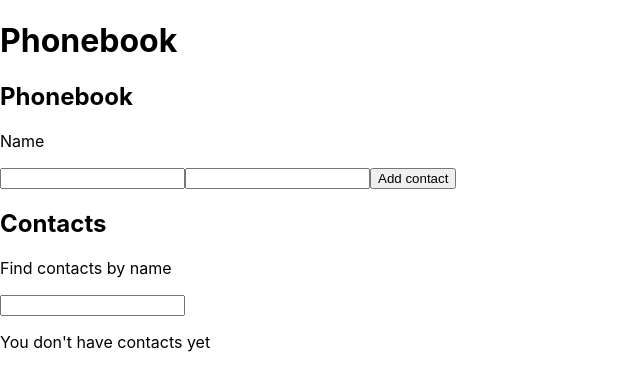
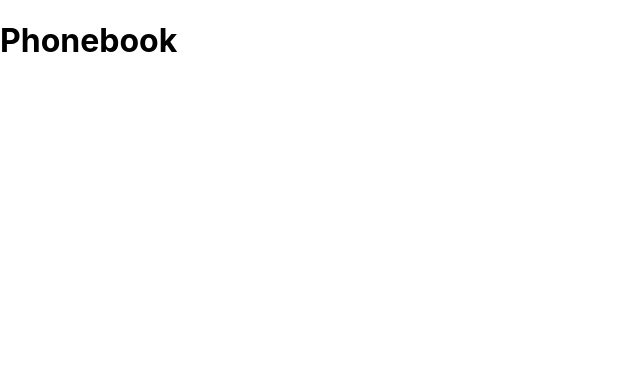
Before and after one commit to izaitseva/goit-react-hw-07-phonebook, a React (Create React App) app: page / in a window 1280 px wide. Shown: the top 390 px of the page, without its empty margins (0-640 px from the left). Built offline with nearby package versions, Linux system fonts and the light colour scheme.

Commit message:
start of project

```diff
--- /dev/null
+++ b/src/App.js
@@ -0,0 +1,10 @@
+import { Contacts } from "features/contacts/Contacts"
+
+export default function App() {
+    return (
+        <div>
+            <h1>Phonebook</h1>
+            <Contacts />
+        </div>
+    )
+}
--- a/src/components/App.jsx
+++ /dev/null
@@ -1,58 +0,0 @@
-import React, { useEffect, useState } from "react"
-import { nanoid } from 'nanoid';
-
-import Filter from "./Filter";
-import ContactList from "./ContactList";
-import ContactForm from "./ContactForm";
-
-export default function App() {
-
-  const [contacts, setContacts] = useState(() => {
-    const storedContacts = JSON.parse(localStorage.getItem('contacts'));
-    return storedContacts ?? [];
-  });
-  const [filter, setFilter] = useState('');
-
-  useEffect(() => {
-    localStorage.setItem('contacts', JSON.stringify(contacts));
-  }, [contacts])
-
-  const contactsPush = (name, number) => {
-    if (contacts.some(el => el.name.toLowerCase() === name.toLowerCase())) {
-      alert(`${name} is already in contacts`)
-
-    } else {
-      const newContact = {
-        id: nanoid(), name, number
-      }
-
-      setContacts(prevState => [...prevState, newContact]);
-    }
-  }
-
-  const removeContacts = contactId => {
-    setContacts(prevState => prevState.filter(contact => contact.id !== contactId))
-  };
-
-  const filterContacts = (filter) => {
-    setFilter(filter);
-  }
-
-  const getFilteredContacts = () => {
-
-    return contacts.filter(
-      (el) => el.name.toLowerCase().includes(filter.toLowerCase())
-    )
-  }
-
-  return (
-    <div>
-      <h1>Phonebook</h1>
-      <ContactForm contactsPush={contactsPush} />
-
-      <h2>Contacts</h2>
-      <Filter filterContacts={filterContacts} />
-      <ContactList contactsList={getFilteredContacts()} removeContacts={removeContacts}/>
-    </div>
-  );
-}
--- a/src/components/ContactForm.jsx
+++ /dev/null
@@ -1,57 +0,0 @@
-import React, { useState } from "react";
-import PropTypes from "prop-types";
-
-export default function ContactForm({ contactsPush }) {
-
-    const [name, setName] = useState('');
-    const handleChangeName = e => {
-
-        setName(e.target.value)
-    }
-
-    const [number, setNumber] = useState('');
-    const handleChangeNumb = e => {
-        setNumber(e.target.value)
-    }
-
-    const handleSubmit = event => {
-        event.preventDefault();
-        contactsPush(name, number);
-        reset();
-    }
-
-    const reset = () => {
-        setName('');
-        setNumber('');
-    }
-
-    return (
-        <form onSubmit={handleSubmit}>
-            <h2>Phonebook</h2>
-            <p>Name</p>
-            <input
-                type="text"
-                name="name"
-                value={name}
-                onChange={handleChangeName}
-                pattern="^[a-zA-Zа-яА-Я]+(([' -][a-zA-Zа-яА-Я ])?[a-zA-Zа-яА-Я]*)*$"
-                title="Name may contain only letters, apostrophe, dash and spaces. For example Adrian, Jacob Mercer, Charles de Batz de Castelmore d'Artagnan"
-                required
-            />
-            <input
-                type="tel"
-                name="number"
-                value={number}
-                onChange={handleChangeNumb}
-                pattern="\+?\d{1,4}?[-.\s]?\(?\d{1,3}?\)?[-.\s]?\d{1,4}[-.\s]?\d{1,4}[-.\s]?\d{1,9}"
-                title="Phone number must be digits and can contain spaces, dashes, parentheses and can start with +"
-                required
-            />
-            <button type="submit">Add contact</button>
-        </form>
-    )
-}
-
-ContactForm.propTypes = {
-    contactsPush: PropTypes.func.isRequired
-}
--- a/src/components/ContactList.jsx
+++ /dev/null
@@ -1,33 +0,0 @@
-import React from "react";
-import PropTypes from "prop-types";
-
-export default function ContactList({ contactsList, removeContacts }) {
-
-    return (
-        <div>
-            {contactsList.length === 0
-                ? <p>You don't have contacts yet</p>
-                : <ul>
-                    {
-                        contactsList.map(
-                            el => (<li key={el.id}>{el.name}: {el.number}
-                                <button onClick={() => {
-                                    removeContacts(el.id)
-                                }}>Delete</button>
-                            </li>)
-                        )
-                    }
-                </ul>
-            }
-        </div>
-    )
-}
-
-ContactList.propTypes = {
-    contactsList: PropTypes.arrayOf(PropTypes.shape({
-        id: PropTypes.string,
-        name: PropTypes.string,
-        number: PropTypes.string,
-    })).isRequired,
-    removeContacts: PropTypes.func.isRequired
-}
--- a/src/components/Filter.jsx
+++ /dev/null
@@ -1,26 +0,0 @@
-import React from "react";
-import PropTypes from "prop-types";
-
-export default function Filter({ filterContacts }) {
-
-    const handleChangeFilter = e => {
-        const { value } = e.currentTarget;
-        filterContacts(value);
-    }
-
-    return (
-        <div>
-            <p>Find contacts by name</p>
-            <input
-                type="text"
-                name="filter"
-                onChange={handleChangeFilter}
-            />
-        </div>
-
-    )
-}
-
-Filter.propTypes = {
-    filterContacts: PropTypes.func.isRequired
-}
--- /dev/null
+++ b/src/features/contacts/Contacts.js
@@ -0,0 +1,18 @@
+import { useSelector } from "react-redux"
+
+export const Contacts = () => {
+    const contacts = useSelector((state => state.contacts.contacts));
+    console.log(contacts);
+
+    return (
+        <ul>
+            {
+                contacts.map(
+                    contact => (<li key={contact.id}>
+                        {contact.name}: {contact.number}
+                    </li>)
+                )
+            }
+        </ul>
+    )
+}
--- /dev/null
+++ b/src/features/contacts/contacts.slice.js
@@ -0,0 +1,22 @@
+const { createSlice } = require("@reduxjs/toolkit");
+
+const initialState = {
+    contacts: [],
+    filter: ""
+};
+
+const contactsSlice = createSlice({
+    name: "contacts",
+    initialState,
+    reducers: {
+        addContact: (state, action) => {
+            return {
+                ...state,
+                contacts: [...state.contacts, action.payload],
+            };
+        }
+    }
+});
+
+export const { addContact } = contactsSlice.actions;
+export default contactsSlice.reducer;
--- a/src/index.js
+++ b/src/index.js
@@ -1,10 +1,14 @@
+import { Provider } from 'react-redux';
+import { store } from 'store/store';
+
 import React from 'react';
 import ReactDOM from 'react-dom/client';
-import App from 'components/App';
+import App from 'App';
 import './index.css';
 
+
 ReactDOM.createRoot(document.getElementById('root')).render(
-  <React.StrictMode>
-    <App />
-  </React.StrictMode>
+    <Provider store={store}>
+      <App />
+    </Provider>
 );
--- /dev/null
+++ b/src/store/store.js
@@ -0,0 +1,4 @@
+import { configureStore } from '@reduxjs/toolkit';
+import contactsReducer from '../features/contacts/contacts.slice'
+
+export const store = configureStore({ reducer: { contacts: contactsReducer } });
```
Also changed, not shown: jsconfig.json (line endings or trailing spaces).
